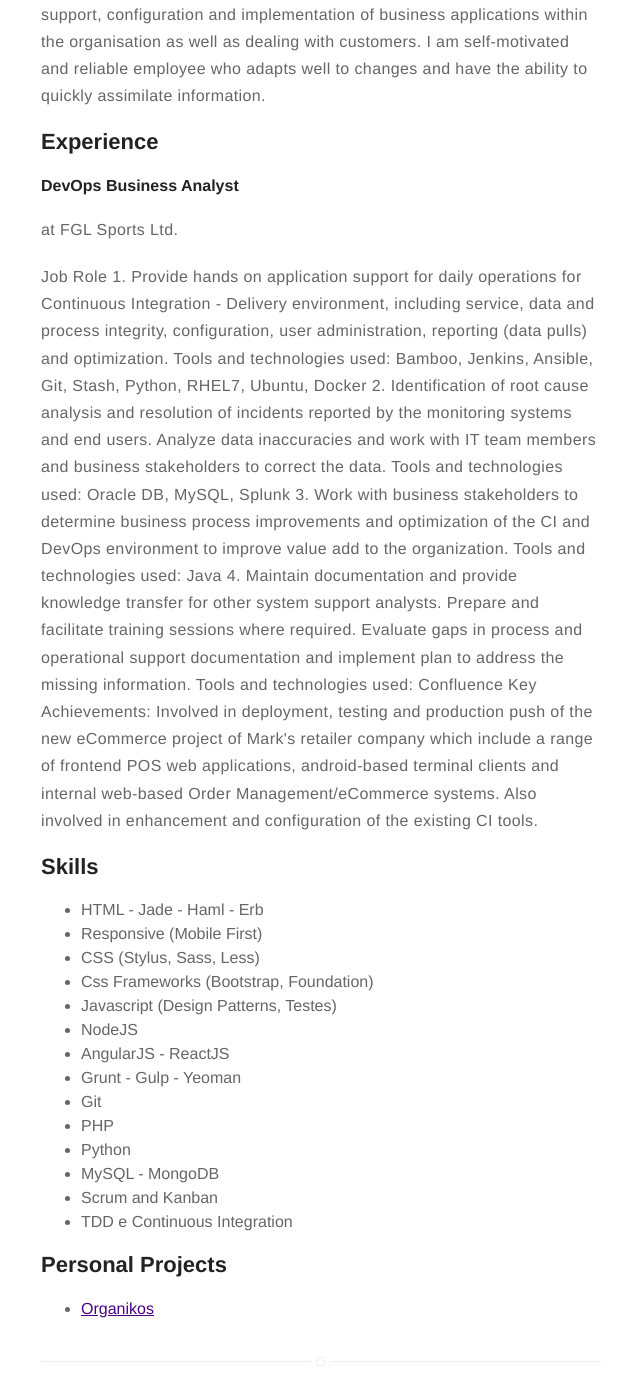
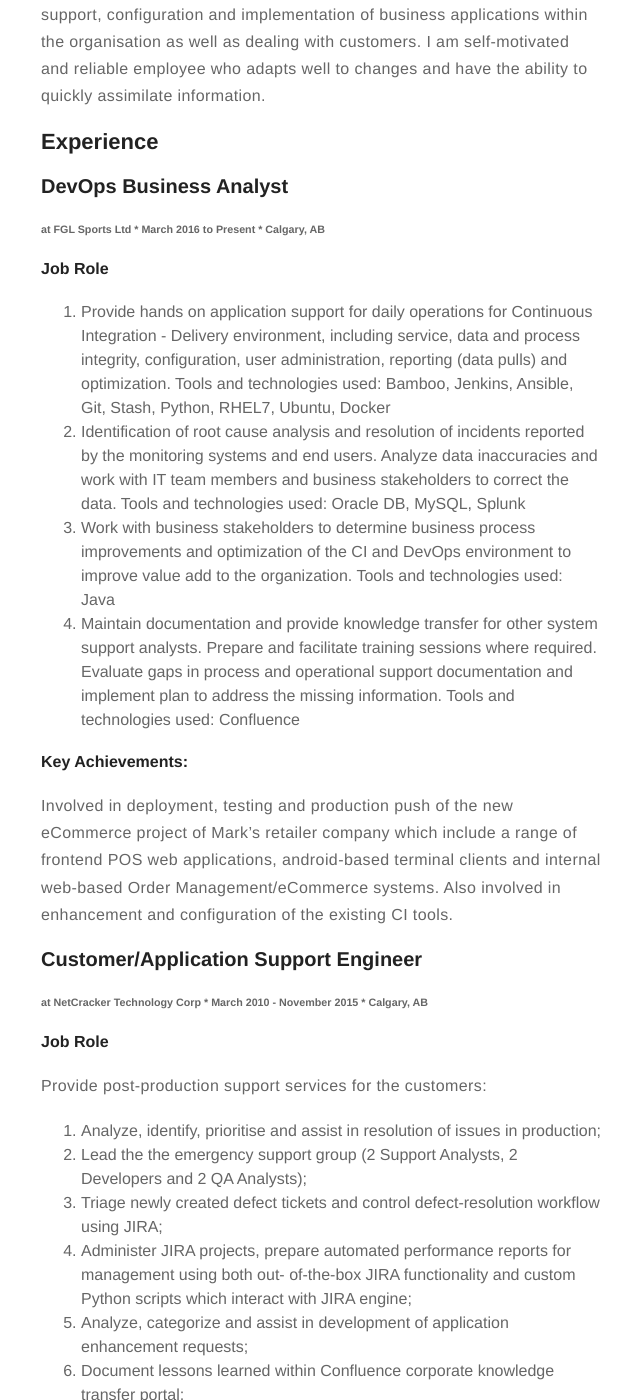
Before and after one commit to lenchevsky/lenchevsky.github.io, a Jekyll site: the page built from about.md, in a window 1280 px wide and 1400 px high, scrolled down 506 px. Shown: the whole window, without its empty margins (319-959 px from the left). Built offline with Jekyll 4.4.1, drawn with Linux system fonts in a browser that asks for light colours; some of the changed text lies outside the part shown.

Commit message:
New About

```diff
--- a/about.md
+++ b/about.md
@@ -6,39 +6,88 @@
 
 <p>I am a dedicated and conscientious person who enjoys challenges and problem solving. At this time, I am searching for a permanent position where I can make use of my educational and professional experience in support, configuration and implementation of business applications within the organisation as well as dealing with customers. I am self-motivated and reliable employee who adapts well to changes and have the ability to quickly assimilate information. </p>
 
-<h2>Experience</h2>
+## Experience
 
-#### DevOps Business Analyst
-at FGL Sports Ltd.
+### DevOps Business Analyst
+###### at FGL Sports Ltd * March 2016 to Present * Calgary, AB
+#### Job Role
 
-<p>
-Job Role
 1.	Provide hands on application support for daily operations for Continuous Integration - Delivery environment, including service, data and process integrity, configuration, user administration, reporting (data pulls) and optimization.  Tools and technologies used: Bamboo, Jenkins, Ansible, Git, Stash, Python, RHEL7, Ubuntu, Docker
 2.	Identification of root cause analysis and resolution of incidents reported by the monitoring systems and end users. Analyze data inaccuracies and work with IT team members and business stakeholders to correct the data. Tools and technologies used: Oracle DB, MySQL, Splunk
 3.	Work with business stakeholders to determine business process improvements and optimization of the CI and DevOps environment to improve value add to the organization. Tools and technologies used: Java
 4.	Maintain documentation and provide knowledge transfer for other system support analysts. Prepare and facilitate training sessions where required. Evaluate gaps in process and operational support documentation and implement plan to address the missing information. Tools and technologies used: Confluence
 
-Key Achievements:
+#### Key Achievements:
 Involved in deployment, testing and production push of the new eCommerce project of Mark's retailer company which include a range of frontend POS web applications, android-based terminal clients and internal web-based Order Management/eCommerce systems. Also involved in enhancement and configuration of the existing CI tools.
-</p>
 
 
+### Customer/Application Support Engineer
+###### at NetCracker Technology Corp * March 2010 - November 2015 * Calgary, AB
 
-<h2>Skills</h2>
+#### Job Role
+
+Provide post-production support services for the customers:
+
+1. Analyze, identify, prioritise and assist in resolution of issues in production;
+2. Lead the the emergency support group (2 Support Analysts, 2 Developers and 2 QA Analysts);
+3. Triage newly created defect tickets and control defect-resolution workflow using JIRA;
+4. Administer JIRA projects, prepare automated performance reports for management using both out- of-the-box JIRA functionality and custom Python scripts which interact with JIRA engine;
+5. Analyze, categorize and assist in development of application enhancement requests;
+6. Document lessons learned within Confluence corporate knowledge transfer portal;
+7. Provide business users trainings and answer their questions;
+8. Assist DevOps team with environment configuration management and patch installation;
+9. Test Automation activities – validation of manual test scenarios and their subsequent automation, using Selenium framework;
+
+#### Key Achievements:
+Involved in deployment, testing and production push of the new web project of Shaw Communications which includes a range of front-end websites and internal web-based Order Management systems.
+
+Worked as Primary Customer/Application Support Analyst at SHAW office in Calgary, AB.
+
+Worked as Primary Customer/Application Support Analyst in Optimum LightPath office in Jericho, NY.
+
+Worked as Primary Customer Support Analyst on Telus, Videotron, HTC, Covad and National Guard projects.
+
+Was involved in bug fixing and enhancements development using PL\SQL and Java while worked on these projects.
+
+My most recent professional experience with NetCracker is my participation in Test Automation project, there I played the role of on-site technical lead/technical analyst.
+It resulted with significant reduction in the time required for the new builds testing by QA and DevOps teams.
+
+
+### IT Manager
+###### at Government of Samara region * July 2006 - March 2010 * Samara, Russia
+
+#### Job Role and Achievements
+1. Responsible for hardware and software applications maintenance and support (user workstations, enterprise servers, and networkdata communications);
+2. Corporate web-site creation and maintenance;
+3. Requirements gathering and solution design;
+4. Statistics gathering and aggregation;
+5. Wide range of Java and Python based workflow software developed;
+6. Oracle and MySQL servers administration and maintenance;
+7. Physical network maintenance and upgrades;
+8. Administer Microsoft Windows Servers (Active Directory), Linux Servers (LAMP, WebLogic,XMPP),
+Microsoft Workstations, and network of 250 users in 3 locations;
+9. VPN configuration.
+As an IT manager of one of the departments in structure of the Government of Samara Region I participated in requirement gathering, design and development of the government-wide electronic document and records management system. The results achieved: 60% of wait time reduction for public applications.
+
+## Skills
 
 <ul class="skill-list">
-	<li>HTML - Jade - Haml - Erb</li>
-	<li>Responsive (Mobile First)</li>
-	<li>CSS (Stylus, Sass, Less)</li>
-	<li>Css Frameworks (Bootstrap, Foundation)</li>
-	<li>Javascript (Design Patterns, Testes)</li>
-	<li>NodeJS</li>
-	<li>AngularJS - ReactJS</li>
-	<li>Grunt - Gulp - Yeoman</li>
+	<li>HTML, CSS</li>
+	<li>Atlassian JIRA, Stash, Confluence</li>
+	<li>Travis, Jenkins, TeamCity</li>
+	<li>RHEL, Ununtu</li>
+	<li>Microsoft Windows Servers (Active Directory)</li>
+	<li>WebLogic</li>
+	<li>Tomcat</li>
+	<li>JavaEE</li>
+	<li>Docker</li>
+	<li>Ansible</li>
+	<li>Django</li>
 	<li>Git</li>
 	<li>PHP</li>
 	<li>Python</li>
-	<li>MySQL - MongoDB</li>
+	<li>MySQL</li>
+	<li>Oracle</li>
 	<li>Scrum and Kanban</li>
 	<li>TDD e Continuous Integration</li>
 </ul>
```
Also changed, not shown: other parts of about.md (+1 -1 lines).
